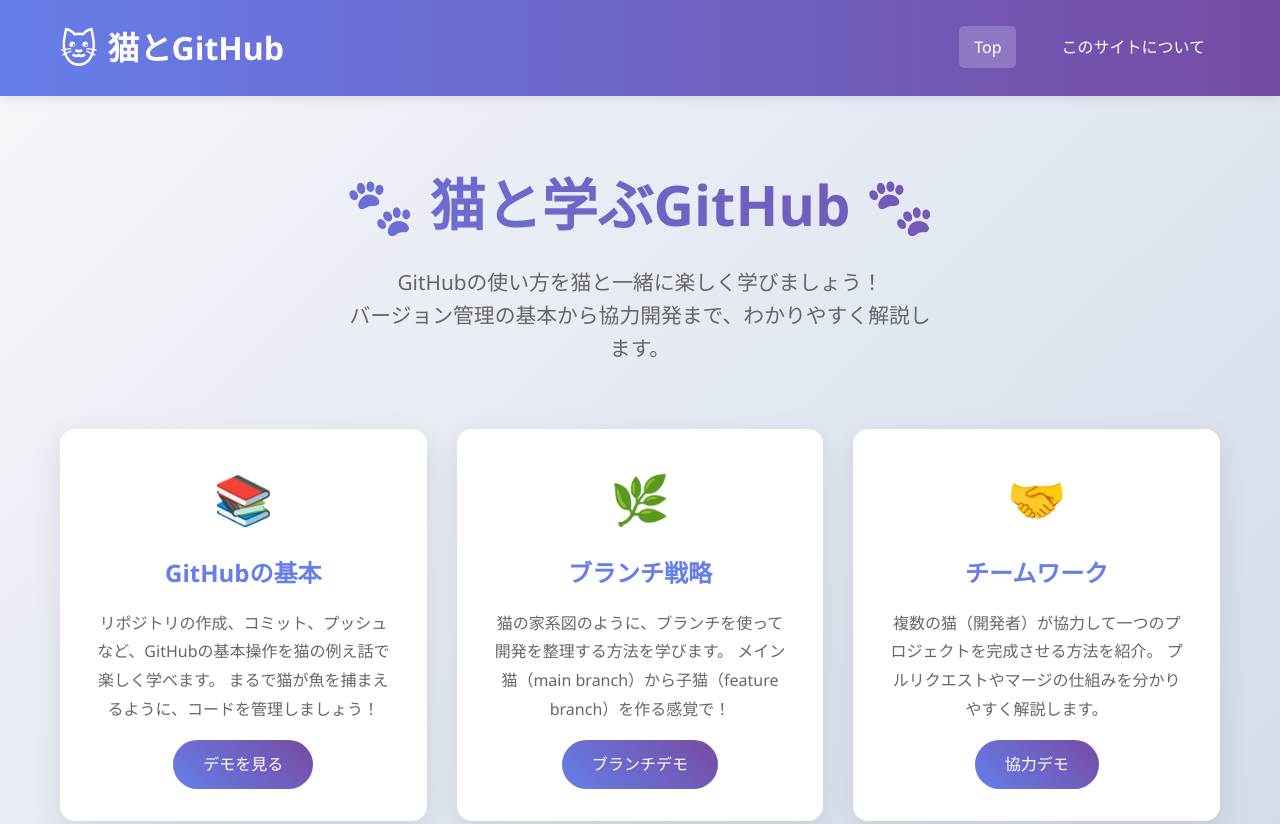
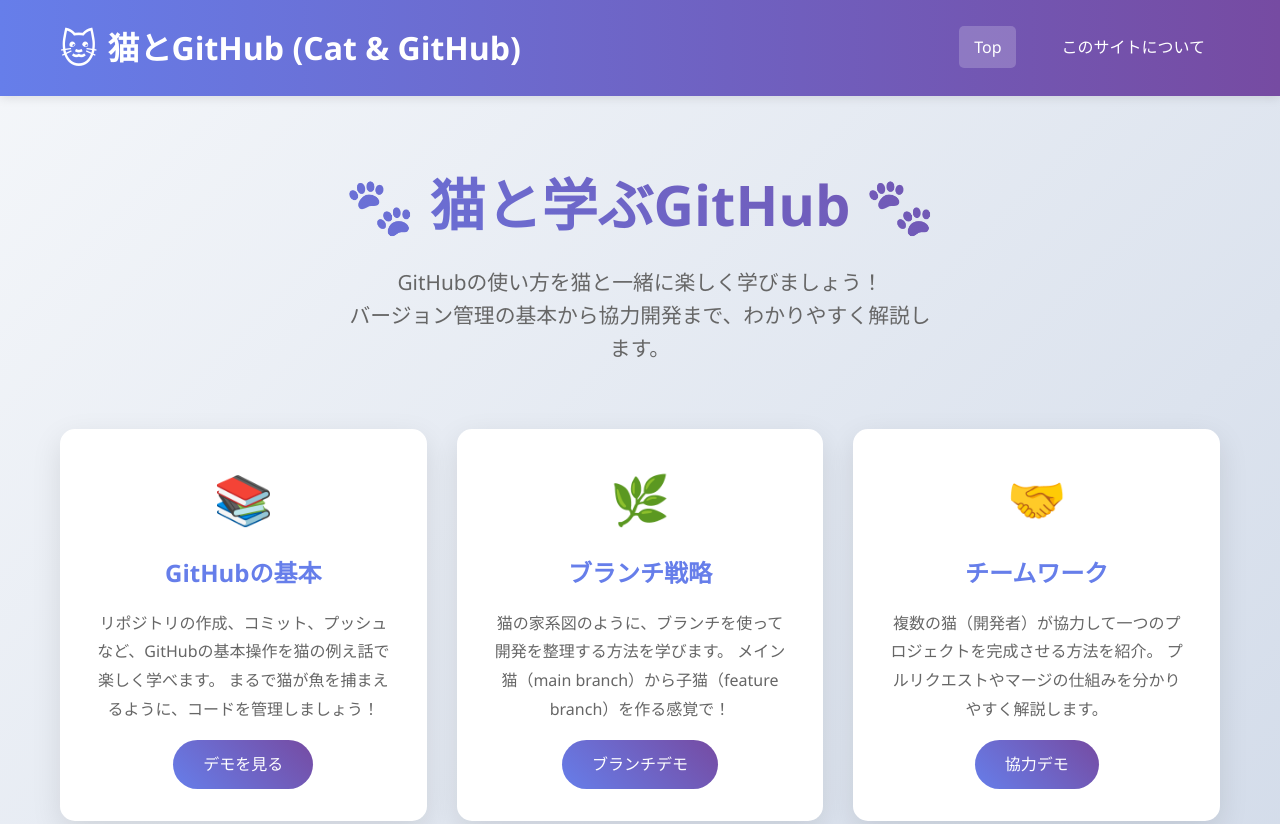
Before and after one commit to Northern-Script/teamgitdemo, a plain HTML site: page index.html in a window 1280 px wide. Shown: the top 824 px of the page. Drawn offline with Linux system fonts and the light colour scheme.

Commit message:
Top page name changed

```diff
--- a/index.html
+++ b/index.html
@@ -3,7 +3,7 @@
 <head>
     <meta charset="UTF-8">
     <meta name="viewport" content="width=device-width, initial-scale=1.0">
-    <title>猫とGitHub - ホーム</title>
+    <title>猫とGitHub - ホーム(HOME)</title>
     <link rel="stylesheet" href="styles.css">
 </head>
 <body>
@@ -12,7 +12,7 @@
             <div class="header-content">
                 <div class="logo">
                     <span class="cat-emoji">🐱</span>
-                    猫とGitHub
+                    猫とGitHub (Cat & GitHub)
                 </div>
                 <nav>
                     <ul>
```
